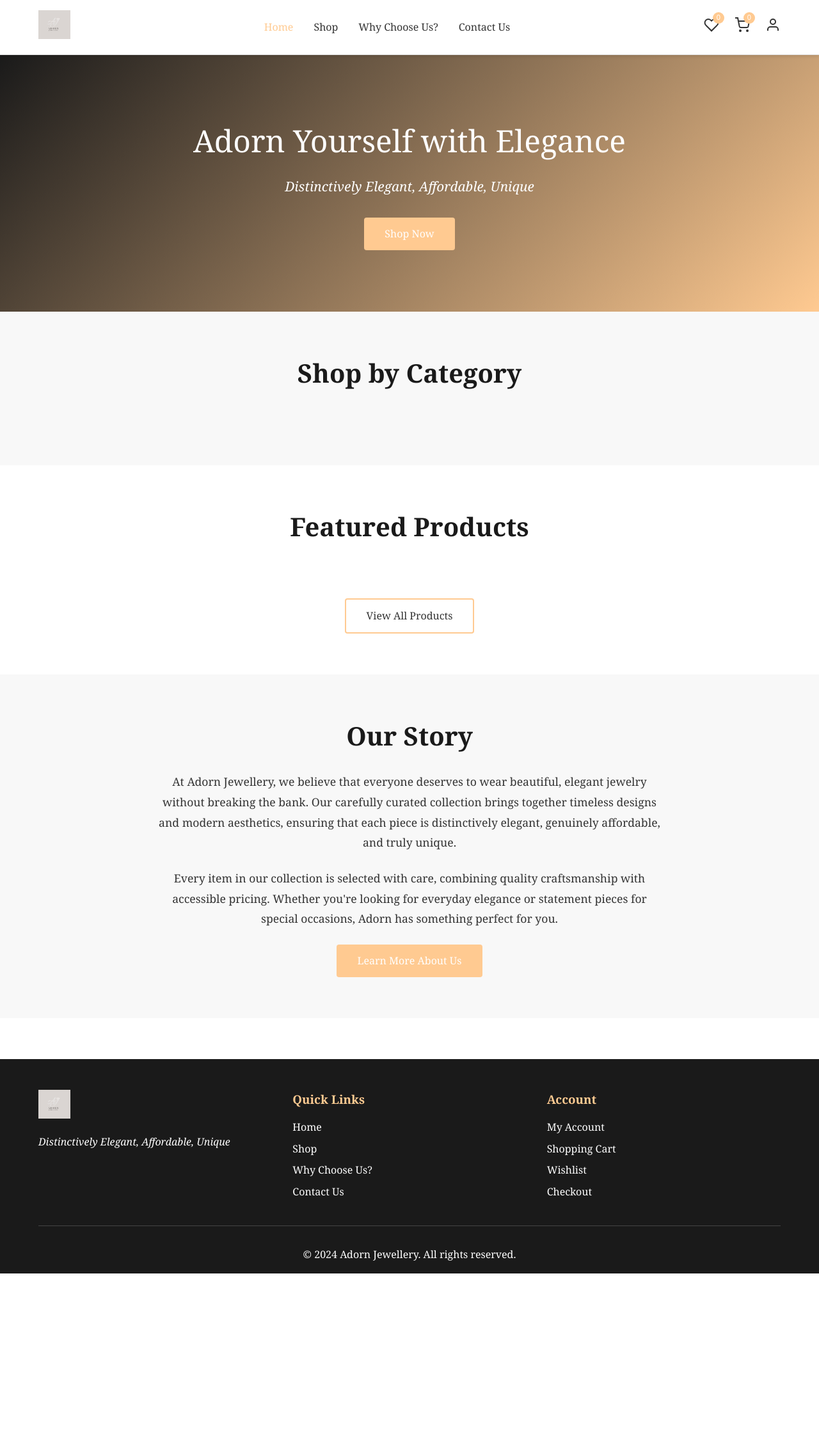
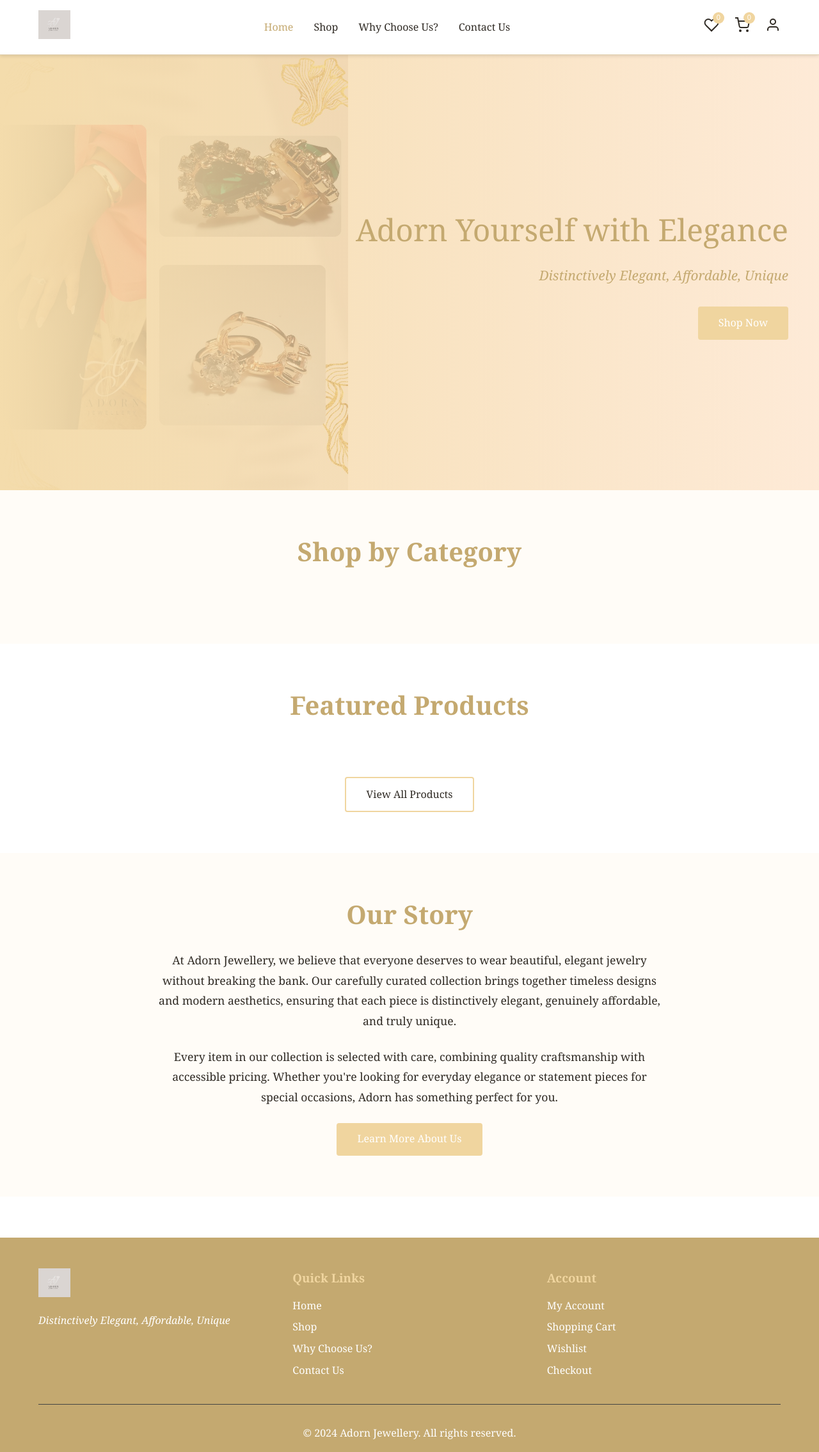
Before and after one commit to Lerroy-Gatimu/Adorn-New, a Django app: page / in a window 1280 px wide. Shown: the whole page at 64% size. Before the commit the page ends 1990 px from the top, so only its background shows below. Run offline with Django 5.2, Linux system fonts and the light colour scheme; data that the repository does not hold is empty.

Commit message:
Major CSS changes

```diff
--- a/static/css/style.css
+++ b/static/css/style.css
@@ -5,15 +5,27 @@
 }
 
 :root {
-    --primary-color: #ffca91;
-    --secondary-color: #1a1a1a;
-    --text-color: #333;
-    --light-bg: #f8f8f8;
-    --white: #ffffff;
-    --border-color: #e0e0e0;
-    --success-color: #2ecc71;
-    --danger-color: #e74c3c;
+    /* Primary Gold Tones */
+    --primary-color: #f0d59f;      /* light champagne gold */
+    --secondary-color: #c4a970;    /* soft brushed gold */
+    --accent-color: #F4E9D2;       /* pale warm gold */
+
+    /* Text & Backgrounds */
+    --text-color: #2F2A24;         /* soft charcoal brown */
+    --light-bg: #FFFCF7;           /* warm ivory background */
+    --white: #FFFFFF;
+
+    /* Neutrals & Borders */
+    --neutral-color: #F2E6CF;      /* creamy beige gold */
+    --border-color: #E0CFAE;       /* soft gold-beige border */
+
+    /* Status Colors (Luxury Soft Tints) */
+    --success-color: #9AC9A3;      /* refined mint green */
+    --danger-color: #e07a7a;       /* soft rose red */
 }
+
+
+
 
 body {
     font-family: 'Georgia', serif;
@@ -132,11 +144,32 @@ body {
 }
 
 .hero {
-    background: linear-gradient(135deg, var(--secondary-color) 0%, var(--primary-color) 100%);
-    color: var(--white);
-    padding: 6rem 2rem;
-    text-align: center;
+    /* Gold overlay + image */
+    background-image:
+        linear-gradient(
+            to right,
+            #f4dcac,
+            rgba(250, 186, 122, 0.3)
+        ),
+        url("/static/images/adorn%20choose.jpg");
+
+    background-size: contain;
+    background-position: left center;
+    background-repeat: no-repeat;
+
+    color: #c4a970;
+    padding: 7rem 3rem;
+    min-height: 85vh;
+
+    display: flex;
+    flex-direction: column;
+    justify-content: center;
+    align-items: flex-end;     /* <-- moves text to the right */
+    text-align: right;         /* <-- aligns text nicely */
 }
+
+
+
 
 .hero-title {
     font-size: 3rem;
--- a/static/js/cart.js
+++ b/static/js/cart.js
@@ -89,7 +89,7 @@ function displayCartItems() {
                 </div>
                 <div class="cart-item-info">
                     <h3 class="cart-item-name">${item.name}</h3>
-                    <p class="cart-item-price">Ksh. ${item.price.toFixed(2)}</p>
+                    <p class="cart-item-price">KES. ${item.price.toFixed(2)}</p>
                     <div class="cart-item-actions">
                         <div class="quantity-selector">
                             <button onclick="updateCartQuantity(${item.id}, ${item.quantity - 1})" class="quantity-btn">-</button>
@@ -100,7 +100,7 @@ function displayCartItems() {
                     </div>
                 </div>
                 <div class="cart-item-subtotal">
-                    <strong>Ksh. ${subtotal.toFixed(2)}</strong>
+                    <strong>KES. ${subtotal.toFixed(2)}</strong>
                 </div>
             </div>
         `;
@@ -111,8 +111,8 @@ function displayCartItems() {
     const subtotalElement = document.getElementById('cart-subtotal');
     const totalElement = document.getElementById('cart-total');
 
-    if (subtotalElement) subtotalElement.textContent = `Ksh. ${total.toFixed(2)}`;
-    if (totalElement) totalElement.textContent = `Ksh. ${total.toFixed(2)}`;
+    if (subtotalElement) subtotalElement.textContent = `KES. ${total.toFixed(2)}`;
+    if (totalElement) totalElement.textContent = `KES. ${total.toFixed(2)}`;
 }
 
 function showNotification(message) {
--- a/static/js/wishlist.js
+++ b/static/js/wishlist.js
@@ -81,7 +81,7 @@ function displayWishlistItems() {
                 <div class="product-info">
                     <h3 class="product-name">${item.name}</h3>
                     <div class="product-price">
-                        <span class="current-price">Ksh. ${item.price.toFixed(2)}</span>
+                        <span class="current-price">KES. ${item.price.toFixed(2)}</span>
                     </div>
                     <div class="product-actions">
                         <button onclick="addToCart(${item.id}, '${item.name}', ${item.price}, '${item.image}')" class="btn btn-primary">Add to Cart</button>
--- a/templates/shop/cart.html
+++ b/templates/shop/cart.html
@@ -28,7 +28,7 @@
                 <h2>Order Summary</h2>
                 <div class="summary-row">
                     <span>Subtotal:</span>
-                    <span id="cart-subtotal">Ksh. 0</span>
+                    <span id="cart-subtotal">KES. 0</span>
                 </div>
                 <div class="summary-row">
                     <span>Shipping:</span>
@@ -36,7 +36,7 @@
                 </div>
                 <div class="summary-row total">
                     <span>Total:</span>
-                    <span id="cart-total">Ksh. 0</span>
+                    <span id="cart-total">KES. 0</span>
                 </div>
                 <a href="{% url 'shop:checkout' %}" class="btn btn-primary btn-block">Proceed to Checkout</a>
                 <a href="{% url 'shop:shop' %}" class="btn btn-secondary btn-block">Continue Shopping</a>
--- a/templates/shop/shop.html
+++ b/templates/shop/shop.html
@@ -74,9 +74,9 @@
                             <h3 class="product-name">{{ product.name }}</h3>
                             <p class="product-category">{{ product.category.name }}</p>
                             <div class="product-price">
-                                <span class="current-price">Ksh. {{ product.price }}</span>
+                                <span class="current-price">KES. {{ product.price }}</span>
                                 {% if product.original_price %}
-                                <span class="original-price">Ksh. {{ product.original_price }}</span>
+                                <span class="original-price">KES. {{ product.original_price }}</span>
                                 {% endif %}
                             </div>
                             <div class="product-actions">
```
Also changed, not shown: other parts of static/css/style.css (+30 -6 lines), templates/shop/checkout.html (+5 -5 lines), static/images/adorn choose.jpg (added).
